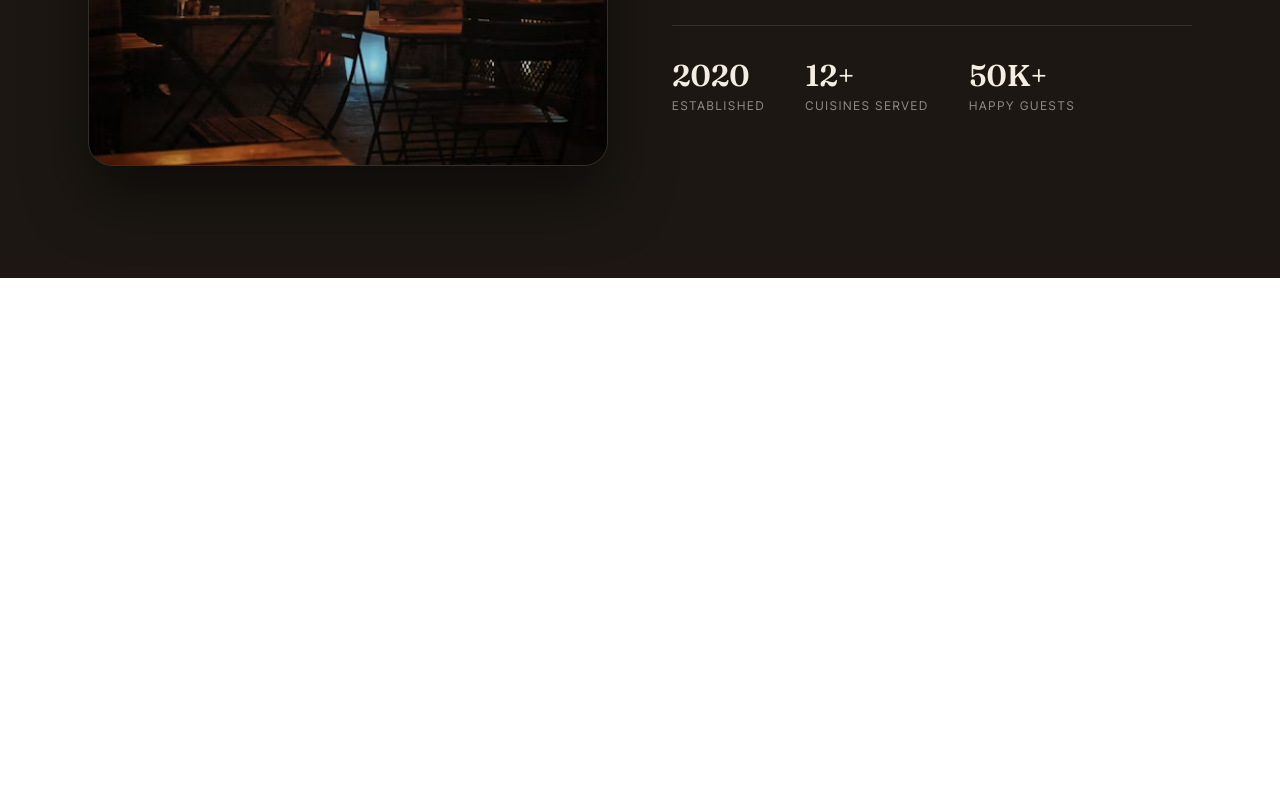
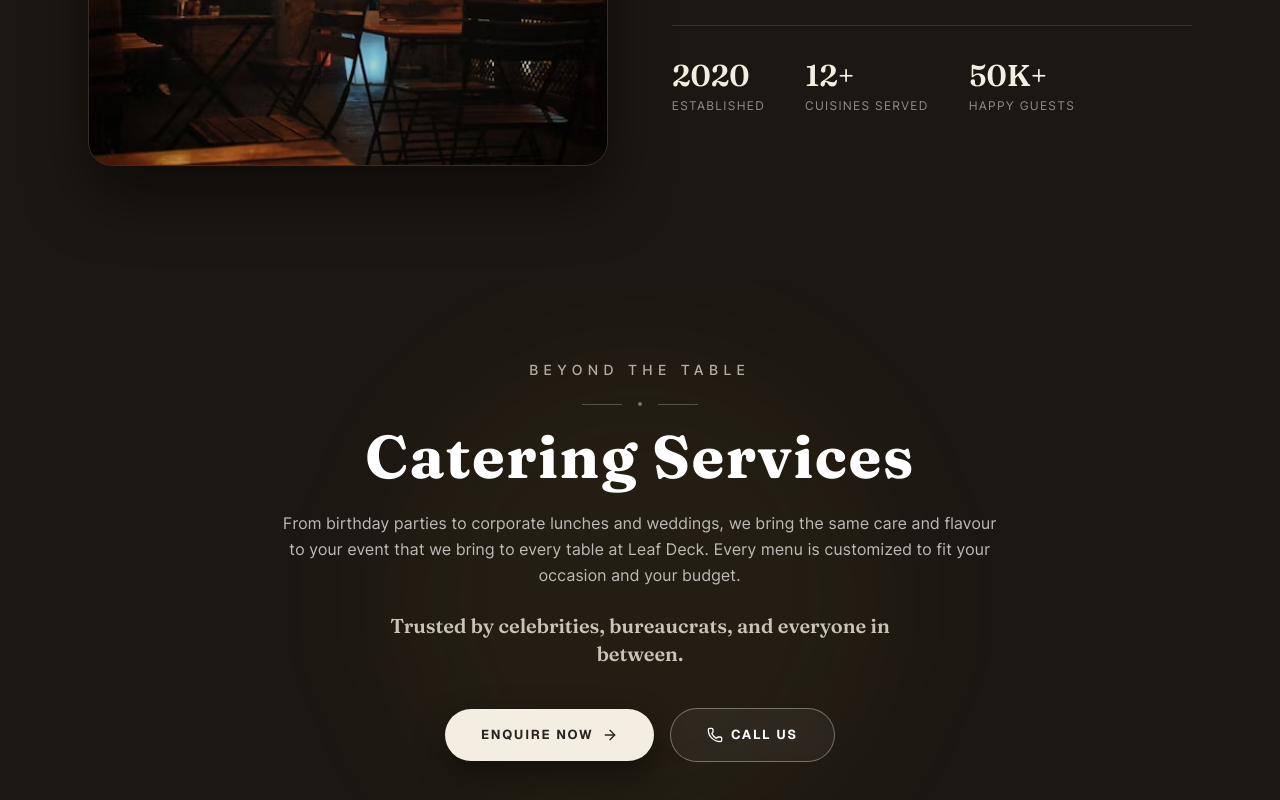
Before and after one commit to faridhussain/leafdeck-cafe, a Next.js app: page / in a window 1280 px wide. Shown: the part 3224-4024 px from the top of the page. Before the commit the page ends 3502 px from the top, so only its background shows below. Built offline with nearby package versions, Linux system fonts and the light colour scheme.

Commit message:
add catering section

```diff
--- /dev/null
+++ b/src/app/components/home/Catering.tsx
@@ -0,0 +1,52 @@
+import Link from 'next/link'
+import { Fraunces, Inter_Tight } from 'next/font/google'
+import { ArrowRight, Phone } from 'lucide-react'
+
+const interTight = Inter_Tight({
+    subsets: ['latin'],
+    weight: ['400', '500', '600'],
+})
+
+const fraunces = Fraunces({
+    subsets: ['latin'],
+    weight: ['600', '700', '900'],
+    style: ['normal', 'italic'],
+})
+
+export default function Catering() {
+    return (
+        <section className='relative overflow-hidden bg-[#1C1712] pt-20 pb-40 select-none'>
+            <div className='pointer-events-none absolute left-1/2 top-1/2 h-125 w-125 -translate-x-1/2 -translate-y-1/2 rounded-full bg-[#C9A227]/5 blur-3xl' />
+
+            <div className='relative z-10 mx-auto max-w-3xl px-6 text-center'>
+                <span className={`${interTight.className} text-xs font-medium uppercase tracking-[0.42em] text-[#F4EDE1]/70 md:text-sm`}>Beyond the Table</span>
+
+                <div className='mt-5 flex items-center justify-center gap-4'>
+                    <span className='h-px w-10 bg-[#F4EDE1]/25' />
+                    <span className='h-1 w-1 rounded-full bg-[#F4EDE1]/40' />
+                    <span className='h-px w-10 bg-[#F4EDE1]/25' />
+                </div>
+
+                <h2 className={`${fraunces.className} mt-5 text-4xl font-bold tracking-wide text-white sm:text-5xl md:text-6xl`}>Catering Services</h2>
+
+                <p className={`${interTight.className} mt-6 text-[15px] leading-relaxed text-white/70 md:text-base tracking-wider`}>
+                    From birthday parties to corporate lunches and weddings, we bring the same care and flavour to your event that we bring to every table at Leaf Deck. Every menu is customized to fit your occasion and your budget.
+                </p>
+
+                <p className={`${fraunces.className} mx-auto mt-6 max-w-xl text-lg italic text-[#F4EDE1]/80 md:text-xl`}>Trusted by celebrities, bureaucrats, and everyone in between.</p>
+
+                <div className='mt-10 flex flex-col items-center justify-center gap-4 sm:flex-row'>
+                    <Link href='/catering' className='group flex items-center gap-2 rounded-full bg-[#F4EDE1] px-9 py-4 text-[13px] font-bold uppercase tracking-[0.14em] text-[#2A2420] shadow-[0_12px_32px_rgba(0,0,0,0.45)] transition-all duration-300 hover:-translate-y-1 hover:bg-white'>
+                        Enquire Now
+                        <ArrowRight className='h-4 w-4 transition-transform duration-300 group-hover:translate-x-1' />
+                    </Link>
+
+                    <Link href='/call-us' className='group flex items-center gap-2 rounded-full border border-white/35 bg-white/5 px-9 py-4 text-[13px] font-bold uppercase tracking-[0.14em] text-white backdrop-blur-xs transition-all duration-300 hover:border-white/40 hover:bg-white/8'>
+                        <Phone className='h-4 w-4' />
+                        Call Us
+                    </Link>
+                </div>
+            </div>
+        </section>
+    )
+}
--- a/src/app/page.tsx
+++ b/src/app/page.tsx
@@ -1,4 +1,5 @@
 import About from './components/home/About'
+import Catering from './components/home/Catering'
 import Hero from './components/home/Hero'
 import SignatureDishes from './components/home/SignatureDishes'
 
@@ -8,6 +9,7 @@ export default function Home() {
             <Hero />
             <SignatureDishes />
             <About />
+            <Catering />
         </div>
     )
 }
```
